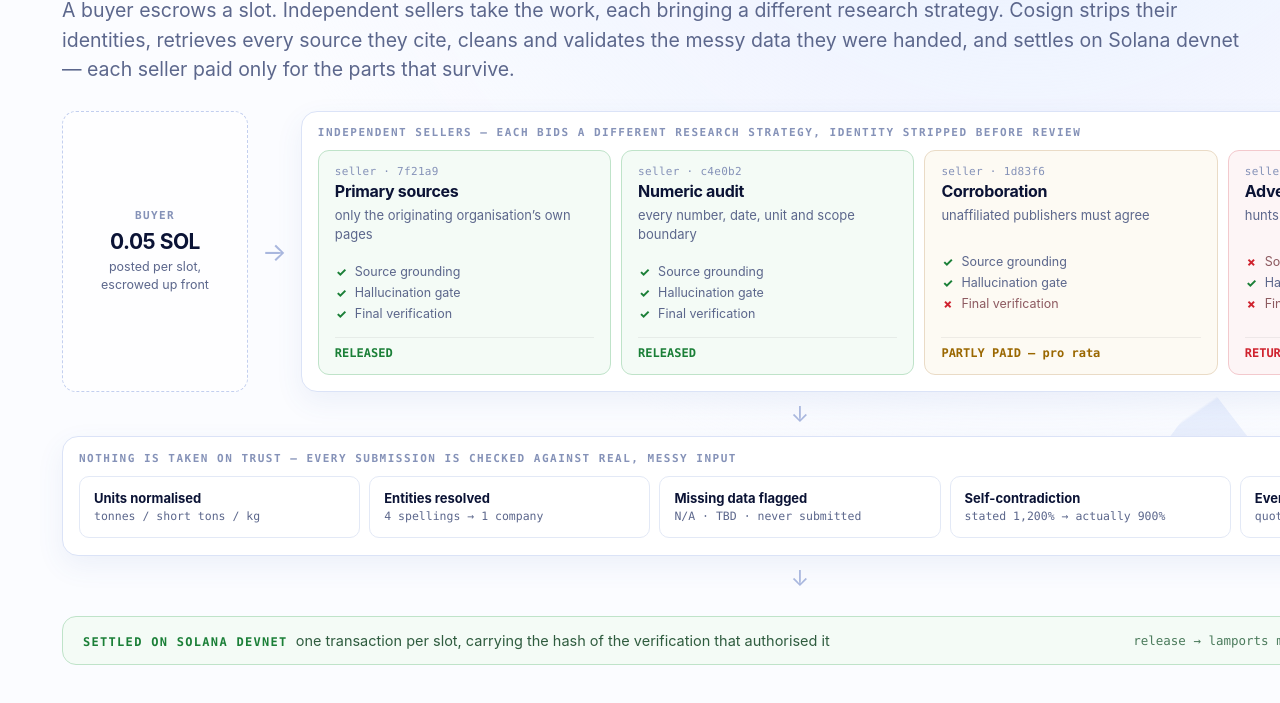
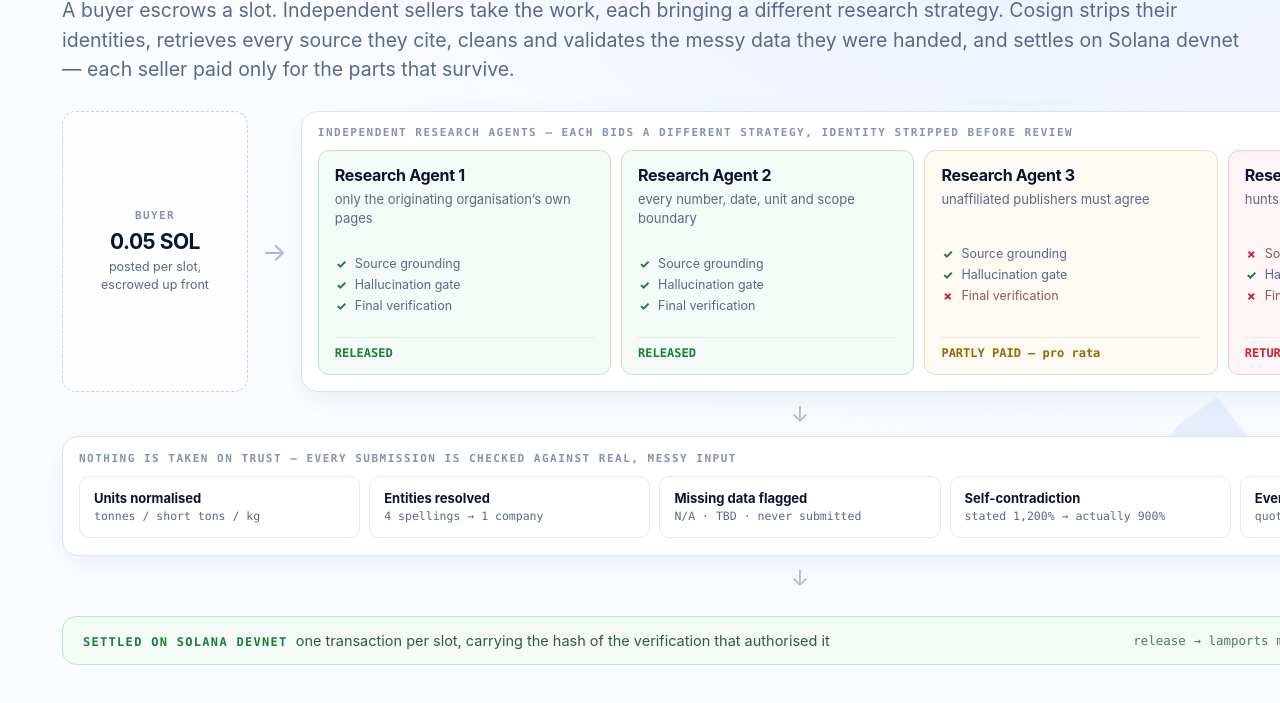
Before and after one commit to zen-karia/htn-cosign, a website: page docs/thumbnail.html in a window 1280 px wide. Shown: the part 195-898 px from the top of the page. Drawn offline with Linux system fonts and the light colour scheme.

Commit message:
Call the agents what the dashboard calls them
Opaque seller ids and role titles were a third naming scheme for the same
four things: the dashboard says Research Agent 1 through 4, and a judge
moving from the cover to the running demo should not have to work out that
"seller 7f21a9" and "Research Agent 1" are the same participant.

Each keeps the strategy it bids as its subtitle, so the differentiation
survives without the invented identifiers, and the model names stay off for
the reason they came off.

```diff
--- a/docs/thumbnail.html
+++ b/docs/thumbnail.html
@@ -35,8 +35,7 @@ h1 span { background:linear-gradient(110deg,var(--primary),var(--violet)); -webk
 .agent.paid { border-color:#bfe3c9; background:#f4fbf6; }
 .agent.part { border-color:#eadbc6; background:#fdfaf3; }
 .agent.held { border-color:#f3c9cd; background:#fdf5f6; }
-.agent .sid { font:11px "SFMono-Regular",Consolas,monospace; color:var(--faint); letter-spacing:.3px; }
-.agent .m { margin-top:3px; font-size:16px; font-weight:750; letter-spacing:-.3px; color:var(--ink); }
+.agent .m { font-size:16px; font-weight:750; letter-spacing:-.3px; color:var(--ink); }
 .agent .l { margin-top:5px; font-size:13px; line-height:1.45; color:var(--muted); }
 .gates { margin-top:12px; flex:1; display:flex; flex-direction:column; justify-content:center; gap:6px; }
 .g { display:flex; align-items:center; gap:7px; font-size:12.5px; color:var(--muted); }
@@ -67,12 +66,12 @@ h1 span { background:linear-gradient(110deg,var(--primary),var(--violet)); -webk
     <div class="end"><div class="t">BUYER</div><div class="b">0.05 SOL</div><div class="s">posted per slot,<br>escrowed up front</div></div>
     <div class="chev">&rarr;</div>
     <div class="agents">
-      <div class="alabel">INDEPENDENT SELLERS &mdash; EACH BIDS A DIFFERENT RESEARCH STRATEGY, IDENTITY STRIPPED BEFORE REVIEW</div>
+      <div class="alabel">INDEPENDENT RESEARCH AGENTS &mdash; EACH BIDS A DIFFERENT STRATEGY, IDENTITY STRIPPED BEFORE REVIEW</div>
       <div class="grid">
-        <div class="agent paid"><div class="sid">seller &middot; 7f21a9</div><div class="m">Primary sources</div><div class="l">only the originating organisation&rsquo;s own pages</div><div class="gates"><div class="g ok"><i>&#10003;</i>Source grounding</div><div class="g ok"><i>&#10003;</i>Hallucination gate</div><div class="g ok"><i>&#10003;</i>Final verification</div></div><div class="p">RELEASED</div></div>
-        <div class="agent paid"><div class="sid">seller &middot; c4e0b2</div><div class="m">Numeric audit</div><div class="l">every number, date, unit and scope boundary</div><div class="gates"><div class="g ok"><i>&#10003;</i>Source grounding</div><div class="g ok"><i>&#10003;</i>Hallucination gate</div><div class="g ok"><i>&#10003;</i>Final verification</div></div><div class="p">RELEASED</div></div>
-        <div class="agent part"><div class="sid">seller &middot; 1d83f6</div><div class="m">Corroboration</div><div class="l">unaffiliated publishers must agree</div><div class="gates"><div class="g ok"><i>&#10003;</i>Source grounding</div><div class="g ok"><i>&#10003;</i>Hallucination gate</div><div class="g no"><i>&#10007;</i>Final verification</div></div><div class="p">PARTLY PAID &mdash; pro rata</div></div>
-        <div class="agent held"><div class="sid">seller &middot; 9a5c7e</div><div class="m">Adversarial</div><div class="l">hunts corrections and retractions first</div><div class="gates"><div class="g no"><i>&#10007;</i>Source grounding</div><div class="g ok"><i>&#10003;</i>Hallucination gate</div><div class="g no"><i>&#10007;</i>Final verification</div></div><div class="p">RETURNED &mdash; cited a 404</div></div>
+        <div class="agent paid"><div class="m">Research Agent 1</div><div class="l">only the originating organisation&rsquo;s own pages</div><div class="gates"><div class="g ok"><i>&#10003;</i>Source grounding</div><div class="g ok"><i>&#10003;</i>Hallucination gate</div><div class="g ok"><i>&#10003;</i>Final verification</div></div><div class="p">RELEASED</div></div>
+        <div class="agent paid"><div class="m">Research Agent 2</div><div class="l">every number, date, unit and scope boundary</div><div class="gates"><div class="g ok"><i>&#10003;</i>Source grounding</div><div class="g ok"><i>&#10003;</i>Hallucination gate</div><div class="g ok"><i>&#10003;</i>Final verification</div></div><div class="p">RELEASED</div></div>
+        <div class="agent part"><div class="m">Research Agent 3</div><div class="l">unaffiliated publishers must agree</div><div class="gates"><div class="g ok"><i>&#10003;</i>Source grounding</div><div class="g ok"><i>&#10003;</i>Hallucination gate</div><div class="g no"><i>&#10007;</i>Final verification</div></div><div class="p">PARTLY PAID &mdash; pro rata</div></div>
+        <div class="agent held"><div class="m">Research Agent 4</div><div class="l">hunts corrections and retractions first</div><div class="gates"><div class="g no"><i>&#10007;</i>Source grounding</div><div class="g ok"><i>&#10003;</i>Hallucination gate</div><div class="g no"><i>&#10007;</i>Final verification</div></div><div class="p">RETURNED &mdash; cited a 404</div></div>
       </div>
     </div>
   </div>
```
Also changed, not shown: docs/devpost-thumbnail.png, public/og.png.
